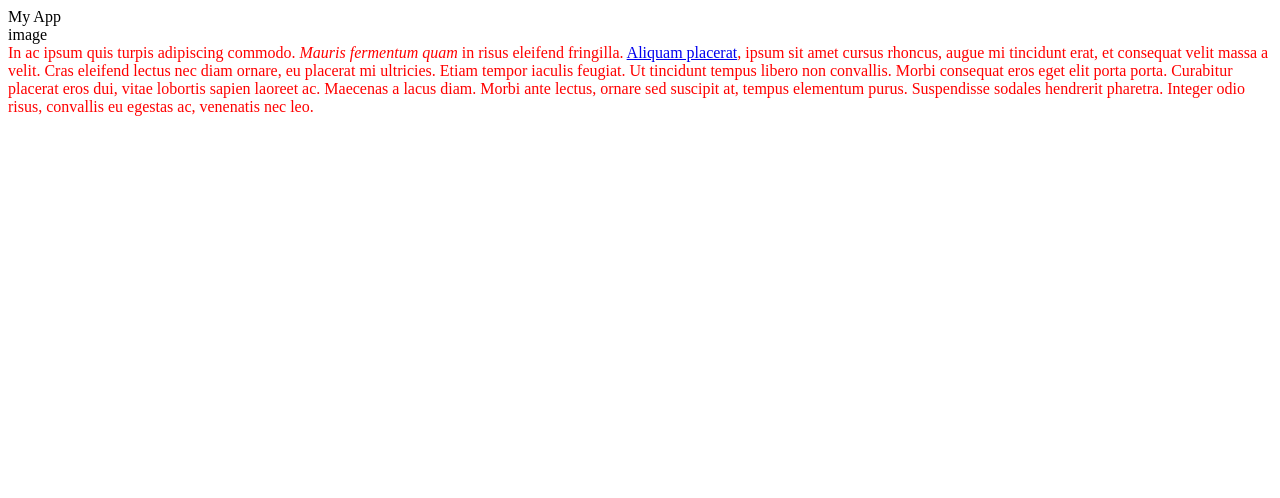
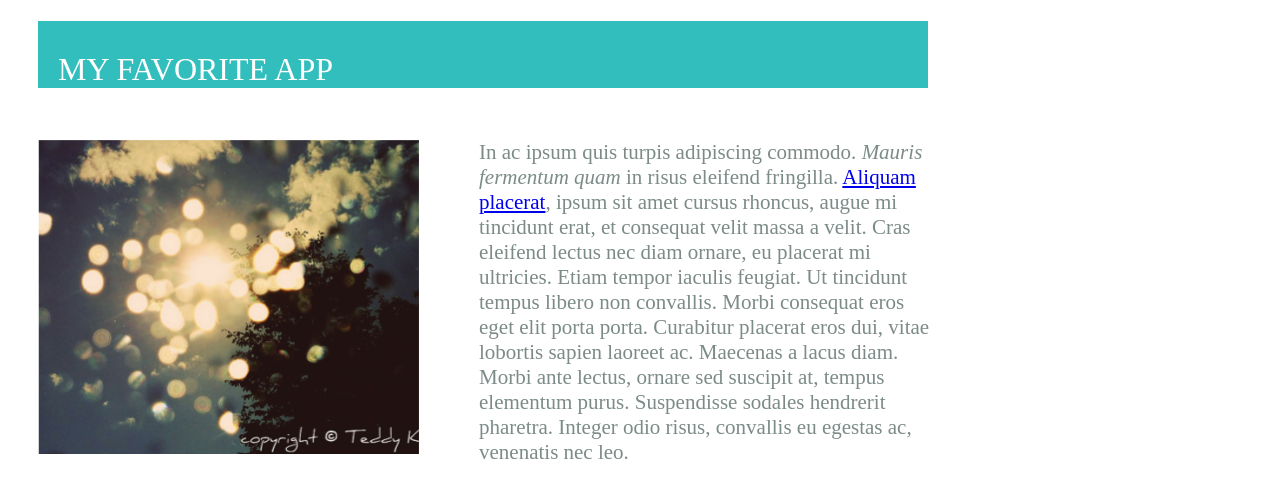
Before and after one commit to abryu/Front-End-Web-Developer, a plain HTML site: page portfolio/toplist/index.html in a window 1280 px wide. Drawn offline with Linux system fonts and the light colour scheme.

Commit message:
Intro to HTML and CSS

```diff
--- a/portfolio/toplist/index.html
+++ b/portfolio/toplist/index.html
@@ -2,11 +2,13 @@
 <html>
 <head>
 	<link rel="stylesheet" type="text/css" href="style.css">
+	<title>MY FAVORITE APP</title>
 </head>
 <body>
-	<div class="totle">My App</div>
+	<h1 class="title">MY FAVORITE APP</h1>
 	<div class="app">
-		<div class="screenshot">image</div>
+		<div class="screenshot"><img src="images/app.png"
+			alt="This is a screenshot"></div>
 		<div class="description">In ac ipsum quis turpis adipiscing commodo. <em>Mauris fermentum quam</em> in risus eleifend fringilla. <a href="#">Aliquam placerat</a>, ipsum sit amet cursus rhoncus, augue mi tincidunt erat, et consequat velit massa a velit. Cras eleifend lectus nec diam ornare, eu placerat mi ultricies. Etiam tempor iaculis feugiat. Ut tincidunt tempus libero non convallis. Morbi consequat eros eget elit porta porta. Curabitur placerat eros dui, vitae lobortis sapien laoreet ac. Maecenas a lacus diam. Morbi ante lectus, ornare sed suscipit at, tempus elementum purus. Suspendisse sodales hendrerit pharetra. Integer odio risus, convallis eu egestas ac, venenatis nec leo.</div>
 	</div>
 </body>
--- a/portfolio/toplist/style.css
+++ b/portfolio/toplist/style.css
@@ -1,3 +1,41 @@
 .description{
-	color:red;
+color: red;
+max-width: 460px;
+margin-top: 20px;
+font-family: "Times New Roman", Times, serif;
+font-size: 21px;
+color: #7C8B88;
+margin: 30px;
 }
+
+.screenshot{
+max-width: 45%;
+margin: 30px;
+}
+
+.image{
+max-width: 460px;
+
+}
+
+.app{
+display: flex;
+}
+
+.title{
+background-color: #33bebe;
+color: white;
+font-family: "Times New Roman", Times, serif;
+font-weight: 400;
+padding-top: 30px;
+padding-left: 20px;
+max-width: 890px;
+margin-left: 30px;
+}
+
+* {
+-webkit-box-sizing: border-box;
+-moz-box-sizing: border-box;
+-ms-box-sizing: border-box;
+box-sizing: border-box;
+}
```
Also changed, not shown: portfolio/toplist/images/app.png (added).
